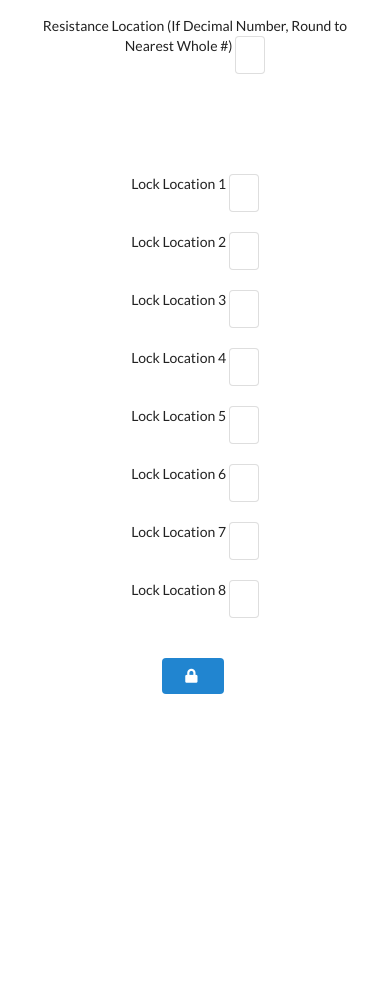
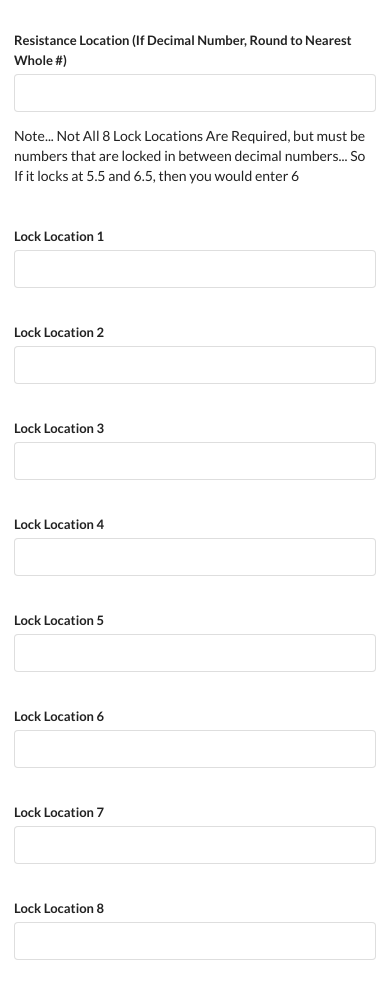
Before and after one commit to thattechnokid/master-lock-crk, a plain HTML site: page index.html in a window 390 px wide. Shown: the top 1003 px of the page. Before the commit the page ends 860 px from the top, so only its background shows below. Drawn offline with nearby package versions, Linux system fonts and the light colour scheme.

Commit message:
Added responsive

```diff
--- a/index.html
+++ b/index.html
@@ -8,38 +8,41 @@
 <link rel="stylesheet" type="text/css" href="style.css">
 <script src="node_modules/jquery/dist/jquery.min.js"></script>
 <script src="semantic/dist/semantic.min.js"></script>
+<meta name="viewport" content="width=device-width, initial-scale=1.0, maximum-scale=1.0">
 
 </head>
 <body>
 	<div class="ui container">
-		<div class="ui stackable centered grid">
+		<div class="ui grid">
+			<div class="ui sixteen wide column">
+				<div class="ui row">
+					<form method="POST" class="ui form">
+					<div class="field"><label>Resistance Location (If Decimal Number, Round to Nearest Whole #)</label>
+					<input type="tel" name="resistLocation" id="resistLocation" style="background-image:none!important"></div>
 
-					<form method="POST" class="ui form">
-					<label>Resistance Location (If Decimal Number, Round to Nearest Whole #)</label>
-					<input type="tel" name="resistLocation" id="resistLocation">
 
-					<br /><br /><br>
-					<!-- <label>Note... Not All 8 Lock Locations Are Required, but must be numbers that are locked in between decimal
-						numbers... So If it locks at 5.5 and 6.5, then you would enter 6</label> -->
-					<br><br><br>
-					<label>Lock Location 1</label>
+					<label>Note... Not All 8 Lock Locations Are Required, but must be numbers that are locked in between decimal
+						numbers... So If it locks at 5.5 and 6.5, then you would enter 6</label>
+						<br /><br /><br>
+
+					<div class="field"><label>Lock Location 1</label>
 					<input type="tel" name="lockLoc1" id="lockLoc1">
-					<br /><br />
-					<label>Lock Location 2</label>
-					<input type="tel" name="lockLoc2" id="lockLoc2"><br /><br />
-					<label>Lock Location 3</label>
-					<input type="tel" name="lockLoc3" id="lockLoc3"><br /><br />
-					<label>Lock Location 4</label>
-					<input type="tel" name="lockLoc4" id="lockLoc4"><br /><br />
-					<label>Lock Location 5</label>
-					<input type="tel" name="lockLoc5" id="lockLoc5"><br /><br />
-					<label>Lock Location 6</label>
-					<input type="tel" name="lockLoc6" id="lockLoc6"><br /><br />
-					<label>Lock Location 7</label>
-					<input type="tel" name="lockLoc7" id="lockLoc7"><br /><br />
-					<label>Lock Location 8</label>
+					<br /><br /></div>
+					<div class="field"><label>Lock Location 2</label>
+					<input type="tel" name="lockLoc2" id="lockLoc2"><br /><br /></div>
+					<div class="field"><label>Lock Location 3</label>
+					<input type="tel" name="lockLoc3" id="lockLoc3"><br /><br /></div>
+					<div class="field"><label>Lock Location 4</label>
+					<input type="tel" name="lockLoc4" id="lockLoc4"><br /><br /></div>
+					<div class="field"><label>Lock Location 5</label>
+					<input type="tel" name="lockLoc5" id="lockLoc5"><br /><br /></div>
+					<div class="field"><label>Lock Location 6</label>
+					<input type="tel" name="lockLoc6" id="lockLoc6"><br /><br /></div>
+					<div class="field"><label>Lock Location 7</label>
+					<input type="tel" name="lockLoc7" id="lockLoc7"><br /><br /></div>
+					<div class="field"><label>Lock Location 8</label>
 					<input type="tel" name="lockLoc8" id="lockLoc8"><br><br><br>
-
+				</div>
 					<div class="ui fade animated blue button" tabindex="0" onclick="comboCrack();">
 						<div class="hidden content">
 							<i class="unlock icon"></i>
@@ -50,6 +53,11 @@
 					</div>
 
 				</form>
+				</div>
+
+			</div>
+
+
 			</div>
 		</div>
 	</div>
--- a/style.css
+++ b/style.css
@@ -1,7 +1,7 @@
 div.ui.container {
     margin-top: 30px;
 }
-.ui.form input:not([type]),
+/* .ui.form input:not([type]),
 .ui.form input[type=date],
 .ui.form input[type=datetime-local],
 .ui.form input[type=email],
@@ -15,4 +15,8 @@ div.ui.container {
 .ui.form input[type=url],
 .ui.form textarea{
     width: 5%!important;
+} */
+html,
+body {
+    font-size: 14px;
 }
```
